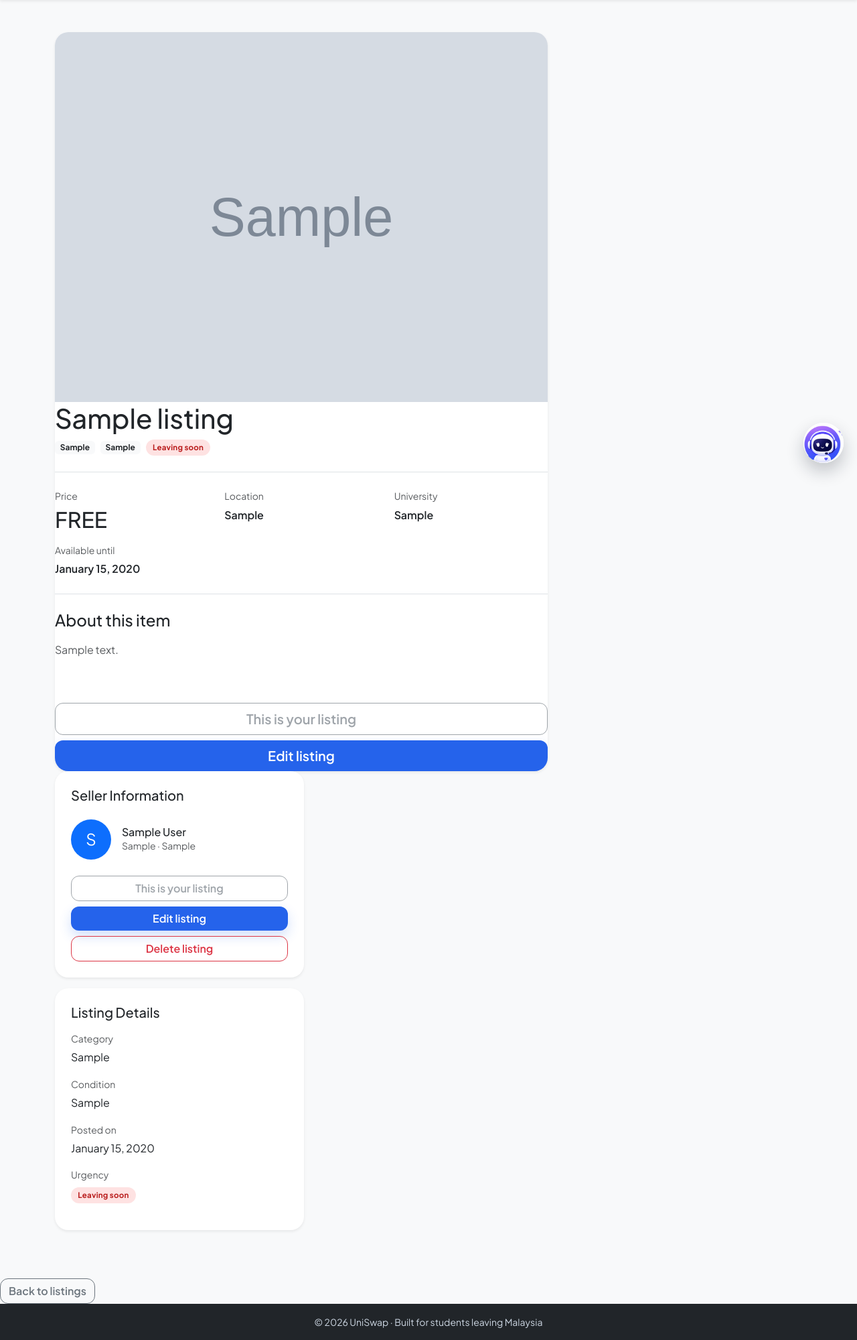
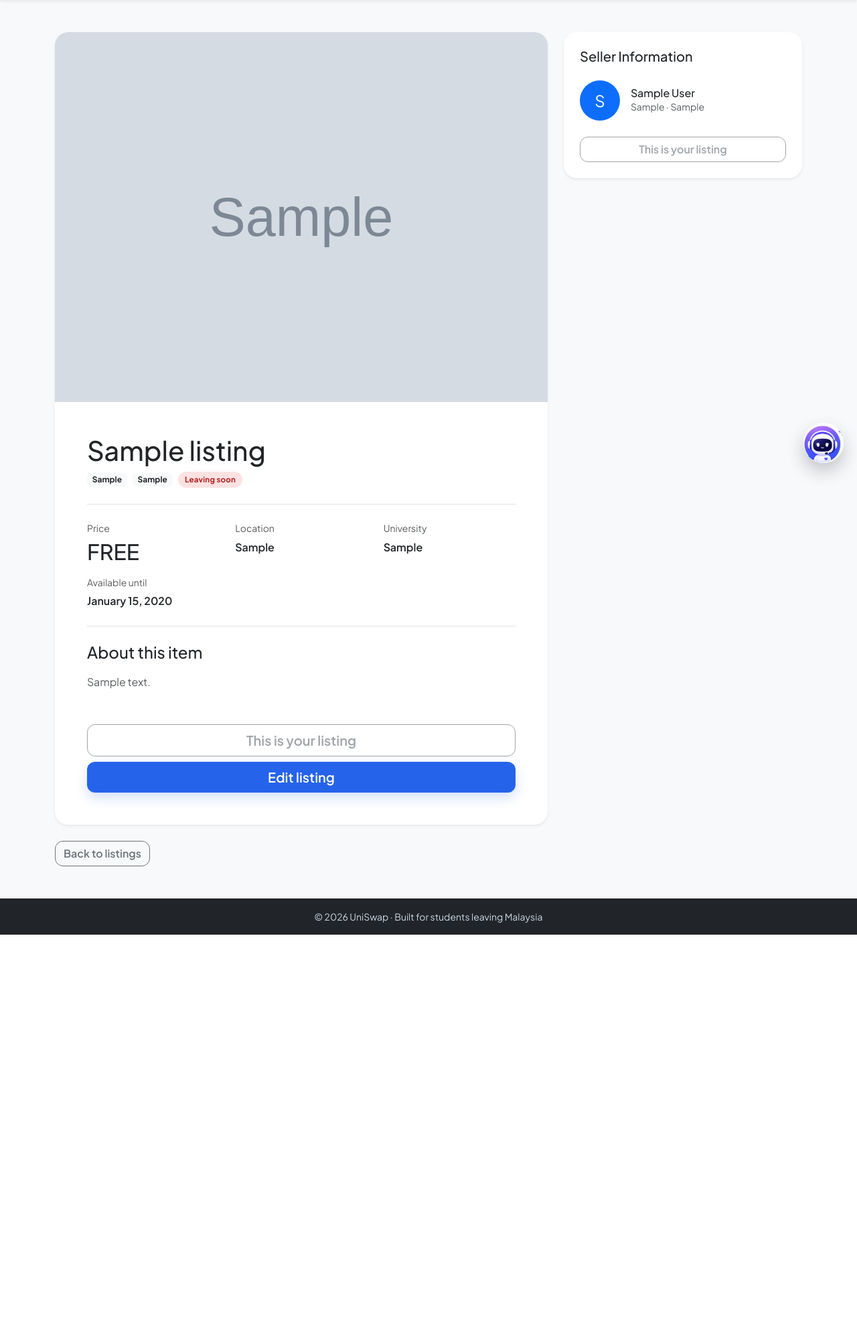
Before and after one commit to guptaamlan456-cloud/UniSwap, a Flask app: page /listings/1 in a window 1280 px wide. Shown: the part 89-2089 px from the top of the page at 67% size. After the commit the page ends 1484 px from the top, so only its background shows below. Run offline with Flask 3, Linux system fonts and the light colour scheme; a user stored in the database is signed in; tables that the repository leaves empty hold one stand-in row (values such as "Sample post"); grey boxes marked "Sample" are stand-in pictures.

Commit message:
size fix 2

```diff
--- a/app/templates/listings/view.html
+++ b/app/templates/listings/view.html
@@ -2,165 +2,216 @@
 
 {% block content %}
 {% set listing_images = listing.get_image_urls() %}
+
 <div class="row g-4">
+
+  <!-- LEFT SIDE -->
   <div class="col-lg-8">
+
     <div class="card border-0 shadow-sm overflow-hidden">
+
       {% if listing_images %}
-       <img
+
+      <img
         id="mainImage"
         src="{{ listing_images[0] }}"
         class="card-img-top listing-detail-image"
+      >
+
       {% else %}
+
       <div class="bg-secondary text-white d-flex align-items-center justify-content-center" style="height: 500px;">
         <div class="text-center">
           <p class="mb-0">No image available</p>
         </div>
       </div>
+
       {% endif %}
 
       {% if listing_images|length > 1 %}
+
       <div class="p-3 border-top">
         <div class="d-flex flex-wrap gap-2">
-         {% for img in listing_images %}
-        <img
-          src="{{ img }}"
-          alt="Listing image"
-          class="rounded border thumbnail-image"
-          style="width: 100px; height: 70px; object-fit: cover; cursor: pointer;"
-          onclick="changeMainImage('{{ img }}')"
-        >
-        {% endfor %}
+
+          {% for img in listing_images %}
+
+          <img
+            src="{{ img }}"
+            alt="Listing image"
+            class="rounded border thumbnail-image"
+            style="width: 100px; height: 70px; object-fit: cover; cursor: pointer;"
+            onclick="changeMainImage('{{ img }}')"
+          >
+
+          {% endfor %}
+
         </div>
       </div>
+
       {% endif %}
 
       <div class="card-body p-5">
+
         <div class="d-flex justify-content-between align-items-start mb-4">
           <div>
             <h1 class="mb-2">{{ listing.title }}</h1>
+
             <div class="d-flex align-items-center gap-2 flex-wrap">
               <span class="badge bg-light text-dark">{{ listing.category }}</span>
               <span class="badge bg-light text-dark">{{ listing.condition }}</span>
-              <span class="badge badge-market {{ listing.urgency_badge_class }}">{{ listing.urgency_label }}</span>
+              <span class="badge badge-market {{ listing.urgency_badge_class }}">
+                {{ listing.urgency_label }}
+              </span>
             </div>
           </div>
         </div>
 
         <div class="border-top border-bottom py-4 mb-4">
+
           <div class="row">
+
             <div class="col-md-4 mb-3 mb-md-0">
               <p class="text-muted small mb-1">Price</p>
-              <h2 class="mb-0">{{ 'FREE' if listing.free else 'RM ' ~ ('{:.2f}'.format(listing.price)) }}</h2>
+
+              <h2 class="mb-0">
+                {{ 'FREE' if listing.free else 'RM ' ~ ('{:.2f}'.format(listing.price)) }}
+              </h2>
             </div>
+
             <div class="col-md-4 mb-3 mb-md-0">
               <p class="text-muted small mb-1">Location</p>
               <p class="mb-0 fw-semibold">{{ listing.location }}</p>
             </div>
+
             <div class="col-md-4">
               <p class="text-muted small mb-1">University</p>
               <p class="mb-0 fw-semibold">{{ listing.university }}</p>
             </div>
+
           </div>
+
           <div class="row mt-3">
+
             <div class="col-md-4">
               <p class="text-muted small mb-1">Available until</p>
-              <p class="mb-0 fw-semibold">{{ listing.departure_date.strftime('%B %d, %Y') }}</p>
+
+              <p class="mb-0 fw-semibold">
+                {{ listing.departure_date.strftime('%B %d, %Y') }}
+              </p>
             </div>
+
           </div>
+
         </div>
 
         <div class="mb-5">
           <h4 class="mb-3">About this item</h4>
-          <p class="text-muted" style="line-height: 1.8;">{{ listing.description }}</p>
+
+          <p class="text-muted" style="line-height: 1.8;">
+            {{ listing.description }}
+          </p>
         </div>
 
         {% if current_user.is_authenticated and listing.seller_id == current_user.id %}
+
         <button class="btn btn-outline-secondary btn-lg w-100" disabled>
           This is your listing
         </button>
-        <a href="{{ url_for('listings.edit_listing', listing_id=listing.id) }}" class="btn btn-primary btn-lg w-100 mt-2">
+
+        <a href="{{ url_for('listings.edit_listing', listing_id=listing.id) }}"
+           class="btn btn-primary btn-lg w-100 mt-2">
           Edit listing
         </a>
+
         {% elif not listing.is_active %}
+
         <button class="btn btn-dark btn-lg w-100" disabled>
           Listing unlisted
         </button>
+
         {% else %}
-        <form method="post" action="{{ url_for('chat.start_chat', listing_id=listing.id) }}">
-          <button class="btn btn-primary btn-lg w-100">Message seller</button>
+
+        <form method="post"
+              action="{{ url_for('chat.start_chat', listing_id=listing.id) }}">
+
+          <button class="btn btn-primary btn-lg w-100">
+            Message seller
+          </button>
+
         </form>
+
         {% endif %}
+
       </div>
     </div>
   </div>
 
+  <!-- RIGHT SIDE -->
   <div class="col-lg-4 align-self-start">
+
     <div class="card border-0 shadow-sm p-4 mb-3 sticky-top" style="top: 20px;">
+
       <h5 class="mb-4">Seller Information</h5>
+
       <div class="d-flex align-items-center mb-4">
-        <div class="bg-primary text-white rounded-circle d-flex align-items-center justify-content-center" style="width: 60px; height: 60px; font-size: 1.5rem;">
+
+        <div class="bg-primary text-white rounded-circle d-flex align-items-center justify-content-center"
+             style="width: 60px; height: 60px; font-size: 1.5rem;">
+
           {{ listing.seller.name[0].upper() }}
+
         </div>
+
         <div class="ms-3">
           <h6 class="mb-0">{{ listing.seller.name }}</h6>
-          <p class="text-muted small mb-0">{{ listing.seller.location }} · {{ listing.seller.university }}</p>
+
+          <p class="text-muted small mb-0">
+            {{ listing.seller.location }} · {{ listing.seller.university }}
+          </p>
         </div>
+
       </div>
+
       {% if current_user.is_authenticated and listing.seller_id == current_user.id %}
+
       <button class="btn btn-outline-secondary w-100" disabled>
         This is your listing
       </button>
-      <a href="{{ url_for('listings.edit_listing', listing_id=listing.id) }}" class="btn btn-primary w-100 mt-2">
-        Edit listing
-      </a>
-      <form method="post" action="{{ url_for('listings.delete_listing', listing_id=listing.id) }}" class="mt-2">
-        <button type="submit" class="btn btn-outline-danger w-100">Delete listing</button>
+
+      {% else %}
+
+      <form method="post"
+            action="{{ url_for('chat.start_chat', listing_id=listing.id) }}">
+
+        <button class="btn btn-primary w-100">
+          Message seller
+        </button>
+
       </form>
-      {% elif not listing.is_active %}
-      <button class="btn btn-dark w-100" disabled>
-        Listing unlisted
-      </button>
-      {% else %}
-      <form method="post" action="{{ url_for('chat.start_chat', listing_id=listing.id) }}">
-        <button class="btn btn-primary w-100">Message seller</button>
-      </form>
+
       {% endif %}
+
     </div>
 
-    <div class="card border-0 shadow-sm p-4">
-      <h5 class="mb-3">Listing Details</h5>
-      <div class="list-unstyled">
-        <div class="mb-3">
-          <p class="text-muted small mb-1">Category</p>
-          <p class="mb-0">{{ listing.category }}</p>
-        </div>
-        <div class="mb-3">
-          <p class="text-muted small mb-1">Condition</p>
-          <p class="mb-0">{{ listing.condition }}</p>
-        </div>
-        <div class="mb-3">
-          <p class="text-muted small mb-1">Posted on</p>
-          <p class="mb-0">{{ listing.created_at.strftime('%B %d, %Y') }}</p>
-        </div>
-        <div class="mb-3">
-          <p class="text-muted small mb-1">Urgency</p>
-          <p class="mb-0">
-            <span class="badge badge-market {{ listing.urgency_badge_class }}">{{ listing.urgency_label }}</span>
-          </p>
-        </div>
-      </div>
-    </div>
   </div>
+
 </div>
 
 <div class="row mt-4">
   <div class="col-12">
-    <a href="{{ url_for('listings.browse') }}" class="btn btn-outline-secondary">Back to listings</a>
+    <a href="{{ url_for('listings.browse') }}"
+       class="btn btn-outline-secondary">
+
+      Back to listings
+
+    </a>
   </div>
 </div>
+
 <script>
 function changeMainImage(imageUrl) {
   document.getElementById("mainImage").src = imageUrl;
 }
 </script>
+
 {% endblock %}
```
